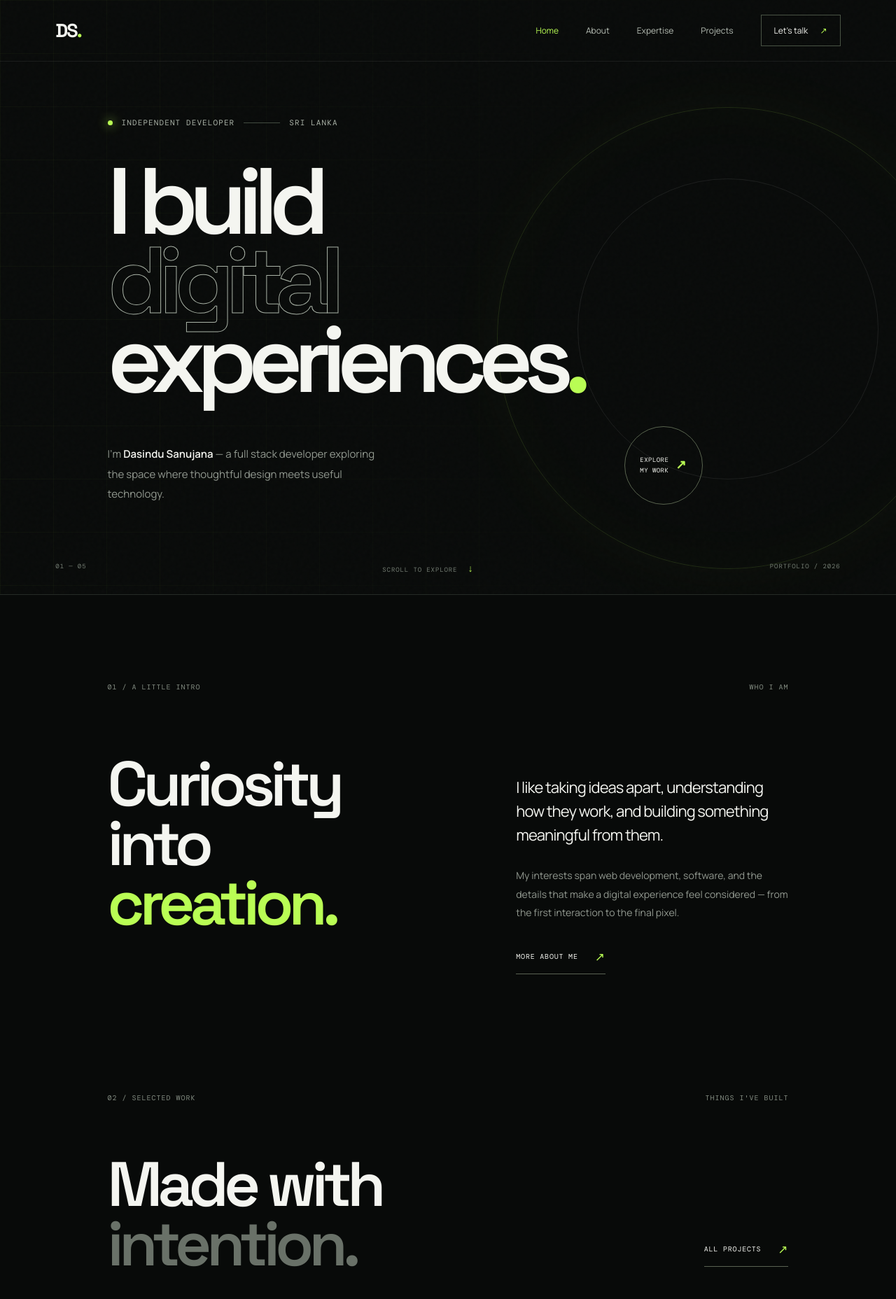
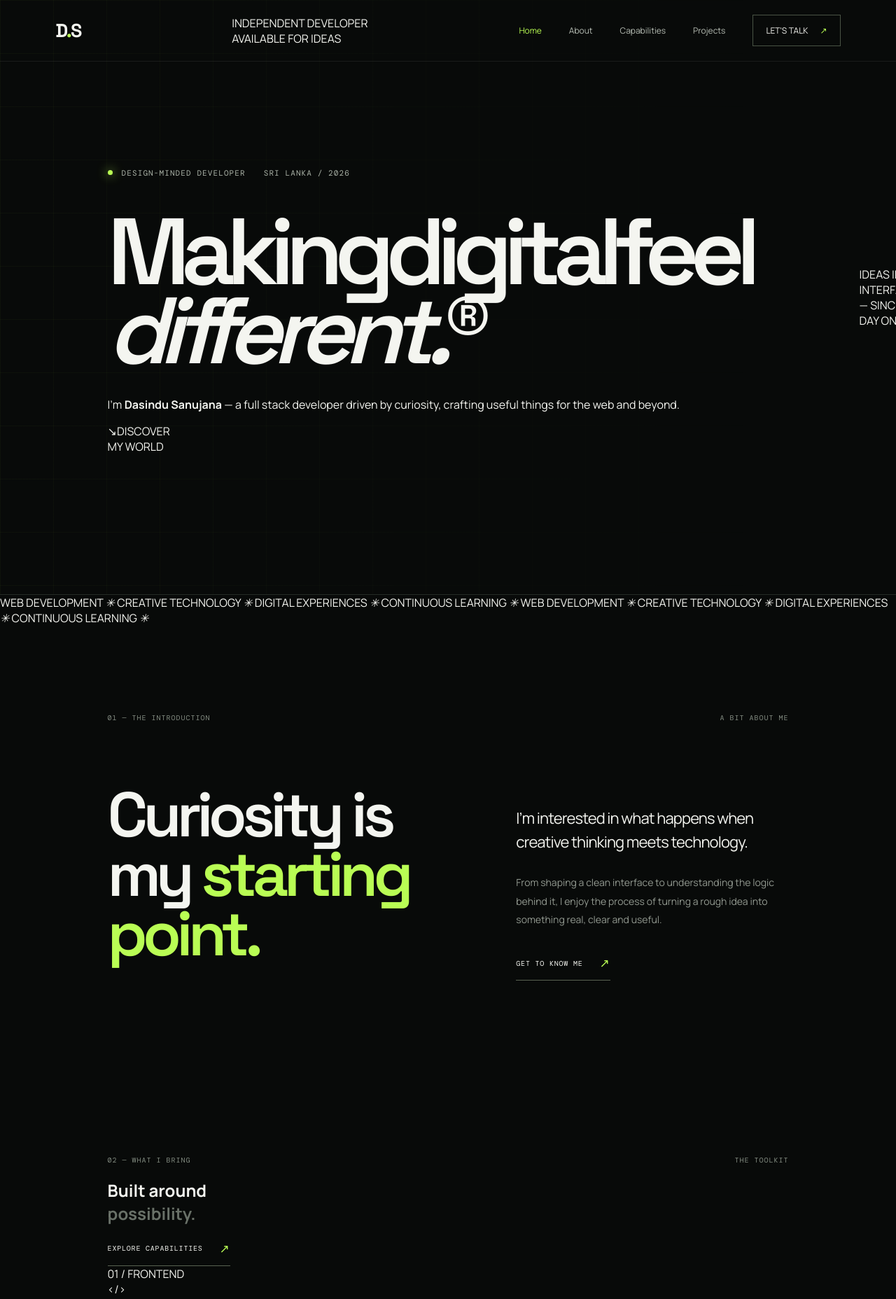
Before and after one commit to dasindusanujana/dasindusanujana, a plain HTML site: page public/index.html in a window 1280 px wide. Shown: the top 1856 px of the page at 70% size. Drawn offline with nearby package versions, Linux system fonts and the light colour scheme.

Commit message:
Create a fresh editorial portfolio homepage

```diff
--- a/public/index.html
+++ b/public/index.html
@@ -1,53 +1,29 @@
 <!doctype html>
 <html lang="en">
 <head>
-  <meta charset="utf-8">
-  <meta name="viewport" content="width=device-width,initial-scale=1">
-  <meta name="theme-color" content="#080a09">
-  <meta name="description" content="Dasindu Sanujana — Full Stack Developer and Creative Technologist building thoughtful digital experiences.">
-  <link rel="canonical" href="https://dasindusanujana.pages.dev/">
-  <meta property="og:type" content="website">
-  <meta property="og:title" content="Dasindu Sanujana — Full Stack Developer">
-  <meta property="og:description" content="Building thoughtful digital experiences.">
-  <meta property="og:url" content="https://dasindusanujana.pages.dev/">
-  <title>Dasindu Sanujana — Full Stack Developer</title>
-  <link rel="preconnect" href="https://fonts.googleapis.com">
-  <link rel="preconnect" href="https://fonts.gstatic.com" crossorigin>
-  <link href="https://fonts.googleapis.com/css2?family=DM+Mono:wght@400;500&family=Manrope:wght@400;500;600;700;800&family=Space+Grotesk:wght@400;500;600;700&display=swap" rel="stylesheet">
-  <link rel="stylesheet" href="/assets/css/style.css">
-  <script src="/assets/js/main.js" defer></script>
+<meta charset="utf-8"><meta name="viewport" content="width=device-width,initial-scale=1"><meta name="theme-color" content="#080a09">
+<meta name="description" content="Dasindu Sanujana — Full Stack Developer creating thoughtful digital experiences through code, design and curiosity.">
+<link rel="canonical" href="https://dasindusanujana.pages.dev/">
+<meta property="og:type" content="website"><meta property="og:title" content="Dasindu Sanujana — Developer & Creator"><meta property="og:description" content="Turning curiosity into digital experiences.">
+<title>Dasindu Sanujana® — Developer & Creative Technologist</title>
+<link rel="preconnect" href="https://fonts.googleapis.com"><link rel="preconnect" href="https://fonts.gstatic.com" crossorigin>
+<link href="https://fonts.googleapis.com/css2?family=DM+Mono:wght@400;500&family=Manrope:wght@400;500;600;700;800&family=Space+Grotesk:wght@400;500;600;700&display=swap" rel="stylesheet">
+<link rel="stylesheet" href="/assets/css/style.css"><script src="/assets/js/main.js" defer></script>
 </head>
 <body>
-  <div class="loader" aria-hidden="true"><span class="loader-mark">DS<span>.</span></span><span class="loader-line"></span><small>MAKING IDEAS REAL</small></div>
-  <header class="site-header">
-    <a class="brand" href="/" aria-label="Dasindu Sanujana home">DS<span>.</span></a>
-    <button class="menu-toggle" aria-label="Open navigation" aria-expanded="false"><i></i><i></i></button>
-    <nav class="nav">
-      <a class="is-active" href="/">Home</a><a href="/about.html">About</a><a href="/skills.html">Expertise</a><a href="/projects.html">Projects</a><a class="nav-cta" href="/contact.html">Let's talk <span>↗</span></a>
-    </nav>
-  </header>
-  <main>
-    <section class="hero">
-      <div class="hero-noise"></div><div class="hero-orbit orbit-one"></div><div class="hero-orbit orbit-two"></div>
-      <div class="hero-inner">
-        <div class="eyebrow reveal"><span class="pulse"></span> INDEPENDENT DEVELOPER <span class="eyebrow-line"></span> SRI LANKA</div>
-        <h1 class="hero-title reveal">I build<br><em>digital</em><br>experiences<span class="lime">.</span></h1>
-        <div class="hero-foot reveal"><p>I'm <strong>Dasindu Sanujana</strong> — a full stack developer exploring the space where thoughtful design meets useful technology.</p><a class="circle-link" href="/projects.html"><span>EXPLORE<br>MY WORK</span><b>↗</b></a></div>
-      </div>
-      <div class="hero-meta"><span>01 — 05</span><span>SCROLL TO EXPLORE <b>↓</b></span><span>PORTFOLIO / 2026</span></div>
-    </section>
-    <section class="intro section-wrap">
-      <div class="section-kicker reveal"><span>01 / A LITTLE INTRO</span><span>WHO I AM</span></div>
-      <div class="intro-grid"><h2 class="reveal">Curiosity<br>into <span class="lime">creation.</span></h2><div class="intro-copy reveal"><p class="large-copy">I like taking ideas apart, understanding how they work, and building something meaningful from them.</p><p>My interests span web development, software, and the details that make a digital experience feel considered — from the first interaction to the final pixel.</p><a class="under-link" href="/about.html">MORE ABOUT ME <span>↗</span></a></div></div>
-    </section>
-    <section class="selected section-wrap">
-      <div class="section-kicker reveal"><span>02 / SELECTED WORK</span><span>THINGS I'VE BUILT</span></div>
-      <div class="selected-head"><h2 class="reveal">Made with<br><span class="muted-word">intention.</span></h2><a class="under-link reveal" href="/projects.html">ALL PROJECTS <span>↗</span></a></div>
-      <a class="project-feature reveal" href="/projects.html"><div class="project-art"><span class="art-index">PROJECTS / 001</span><div class="art-shape"><span>DS</span></div><span class="art-caption">A COLLECTION OF EXPERIMENTS<br>AND DIGITAL BUILDS</span></div><div class="project-info"><div><span class="tag">PORTFOLIO</span><h3>Selected projects</h3><p>A growing collection of work, experiments and things worth sharing.</p></div><span class="project-arrow">↗</span></div></a>
-    </section>
-    <section class="statement"><div class="statement-inner reveal"><span class="section-kicker">03 / THE APPROACH</span><h2>Good technology<br>should feel <span class="lime">simple.</span></h2><p>Clear thinking. Considered design. Useful outcomes.</p></div><div class="statement-index">DS — 2026</div></section>
-    <section class="contact-strip section-wrap reveal"><span class="section-kicker">04 / HAVE SOMETHING IN MIND?</span><h2>Let's build<br><span class="lime">what's next.</span></h2><a class="button-lime" href="/contact.html">START A CONVERSATION <span>↗</span></a></section>
-  </main>
-  <footer class="site-footer"><a class="brand" href="/">DS<span>.</span></a><span>© 2026 DASINDU SANUJANA</span><a href="#top">BACK TO TOP ↑</a></footer>
-</body>
-</html>
+<div class="loader" aria-hidden="true"><div class="loader-symbol">D<span>.</span>S</div><div class="loader-track"><i></i></div><small>INITIALISING PORTFOLIO</small></div>
+<header class="site-header"><a class="brand" href="/" aria-label="Dasindu Sanujana home">D<span>.</span>S</a><span class="header-note">INDEPENDENT DEVELOPER<br>AVAILABLE FOR IDEAS</span><button class="menu-toggle" aria-label="Open navigation" aria-expanded="false"><i></i><i></i></button><nav class="nav"><a class="is-active" href="/">Home</a><a href="/about.html">About</a><a href="/skills.html">Capabilities</a><a href="/projects.html">Projects</a><a class="nav-cta" href="/contact.html">LET'S TALK <span>↗</span></a></nav></header>
+<main>
+<section class="hero"><div class="hero-grid"></div><div class="hero-glow"></div><div class="hero-ring ring-a"></div><div class="hero-ring ring-b"></div>
+<div class="hero-inner"><div class="eyebrow reveal"><span class="pulse"></span> DESIGN-MINDED DEVELOPER <span class="eyebrow-rule"></span> SRI LANKA / 2026</div>
+<h1 class="hero-title reveal"><span class="hero-line">Making</span><span class="hero-line hero-outline">digital</span><span class="hero-line">feel <i>different.</i><b>®</b></span></h1>
+<div class="hero-bottom reveal"><p>I’m <strong>Dasindu Sanujana</strong> — a full stack developer driven by curiosity, crafting useful things for the web and beyond.</p><a class="hero-action" href="/projects.html"><span class="action-icon">↘</span><span>DISCOVER<br>MY WORLD</span></a></div></div>
+<div class="hero-side-label">IDEAS INTO INTERFACES — SINCE DAY ONE</div><div class="hero-footer"><span>SCROLL TO EXPLORE <b>↓</b></span><span>01 / 05</span><span>INDEPENDENT • DIGITAL • CREATIVE</span></div></section>
+<div class="ticker" aria-label="Areas of interest"><div class="ticker-track"><span>WEB DEVELOPMENT <i>✳</i> CREATIVE TECHNOLOGY <i>✳</i> DIGITAL EXPERIENCES <i>✳</i> CONTINUOUS LEARNING <i>✳</i> WEB DEVELOPMENT <i>✳</i> CREATIVE TECHNOLOGY <i>✳</i> DIGITAL EXPERIENCES <i>✳</i> CONTINUOUS LEARNING <i>✳</i></span></div></div>
+<section class="intro section-wrap"><div class="section-kicker reveal"><span>01 — THE INTRODUCTION</span><span>A BIT ABOUT ME</span></div><div class="intro-grid"><h2 class="reveal">Curiosity is<br>my <span class="lime">starting point.</span></h2><div class="intro-copy reveal"><p class="large-copy">I’m interested in what happens when creative thinking meets technology.</p><p>From shaping a clean interface to understanding the logic behind it, I enjoy the process of turning a rough idea into something real, clear and useful.</p><a class="under-link" href="/about.html">GET TO KNOW ME <span>↗</span></a></div></div></section>
+<section class="capabilities section-wrap"><div class="section-kicker reveal"><span>02 — WHAT I BRING</span><span>THE TOOLKIT</span></div><div class="cap-head"><h2 class="reveal">Built around<br><span class="muted-word">possibility.</span></h2><a class="under-link reveal" href="/skills.html">EXPLORE CAPABILITIES <span>↗</span></a></div><div class="cap-grid"><article class="cap-card reveal"><span class="cap-number">01 / FRONTEND</span><div class="cap-symbol symbol-code">&lt;/&gt;</div><h3>Web interfaces</h3><p>Responsive, accessible interfaces with attention to the details people feel.</p><span class="cap-foot">HTML · CSS · JAVASCRIPT</span></article><article class="cap-card reveal"><span class="cap-number">02 / BACKEND</span><div class="cap-symbol symbol-bracket">{ }</div><h3>Application logic</h3><p>Structured server-side thinking and practical application development.</p><span class="cap-foot">PHP · LOGIC · DATA</span></article><article class="cap-card reveal"><span class="cap-number">03 / CREATIVE</span><div class="cap-symbol symbol-orbit">✳</div><h3>Digital craft</h3><p>Exploring visual systems, motion, interaction and the character of a product.</p><span class="cap-foot">DESIGN · MOTION · IDEAS</span></article></div></section>
+<section class="work-section section-wrap"><div class="section-kicker reveal"><span>03 — SELECTED WORK</span><span>MADE TO BE USEFUL</span></div><div class="work-heading"><h2 class="reveal">A work in<br><span class="muted-word">progress.</span></h2><a class="under-link reveal" href="/projects.html">VIEW PROJECTS <span>↗</span></a></div><a class="work-card reveal" href="/projects.html"><div class="work-visual"><span class="work-index">CASE STUDY / 001</span><div class="work-monogram">D<span>.</span>S</div><div class="work-orbit"></div><span class="work-visual-note">PERSONAL SPACE<br>FOR DIGITAL WORK</span></div><div class="work-details"><div><span class="tag">PORTFOLIO / IN DEVELOPMENT</span><h3>Personal portfolio</h3><p>A digital home for my work, experiments and evolving journey.</p></div><span class="work-arrow">↗</span></div></a><p class="work-disclaimer reveal">More case studies will appear here as verified projects are ready to share.</p></section>
+<section class="manifesto"><div class="manifesto-orb"></div><div class="manifesto-inner reveal"><span class="section-kicker">04 — THE MINDSET</span><p class="manifesto-pre">I BELIEVE IN</p><h2>Less noise.<br><span>More meaning.</span></h2><p class="manifesto-copy">Thoughtful details. Useful technology. A little curiosity in everything.</p></div><span class="manifesto-stamp">DS / 2026</span></section>
+<section class="contact-strip section-wrap reveal"><div class="section-kicker"><span>05 — YOUR TURN</span><span>HAVE AN IDEA?</span></div><h2>Have a good<br><span class="lime">one in mind?</span></h2><div class="contact-bottom"><p>Let's start with a conversation and see where it goes.</p><a class="button-lime" href="/contact.html">START A CONVERSATION <span>↗</span></a></div></section>
+</main><footer class="site-footer"><a class="brand" href="/">D<span>.</span>S</a><span>© 2026 DASINDU SANUJANA — MADE WITH INTENTION.</span><a href="#top">BACK TO TOP ↑</a></footer>
+</body></html>
```
